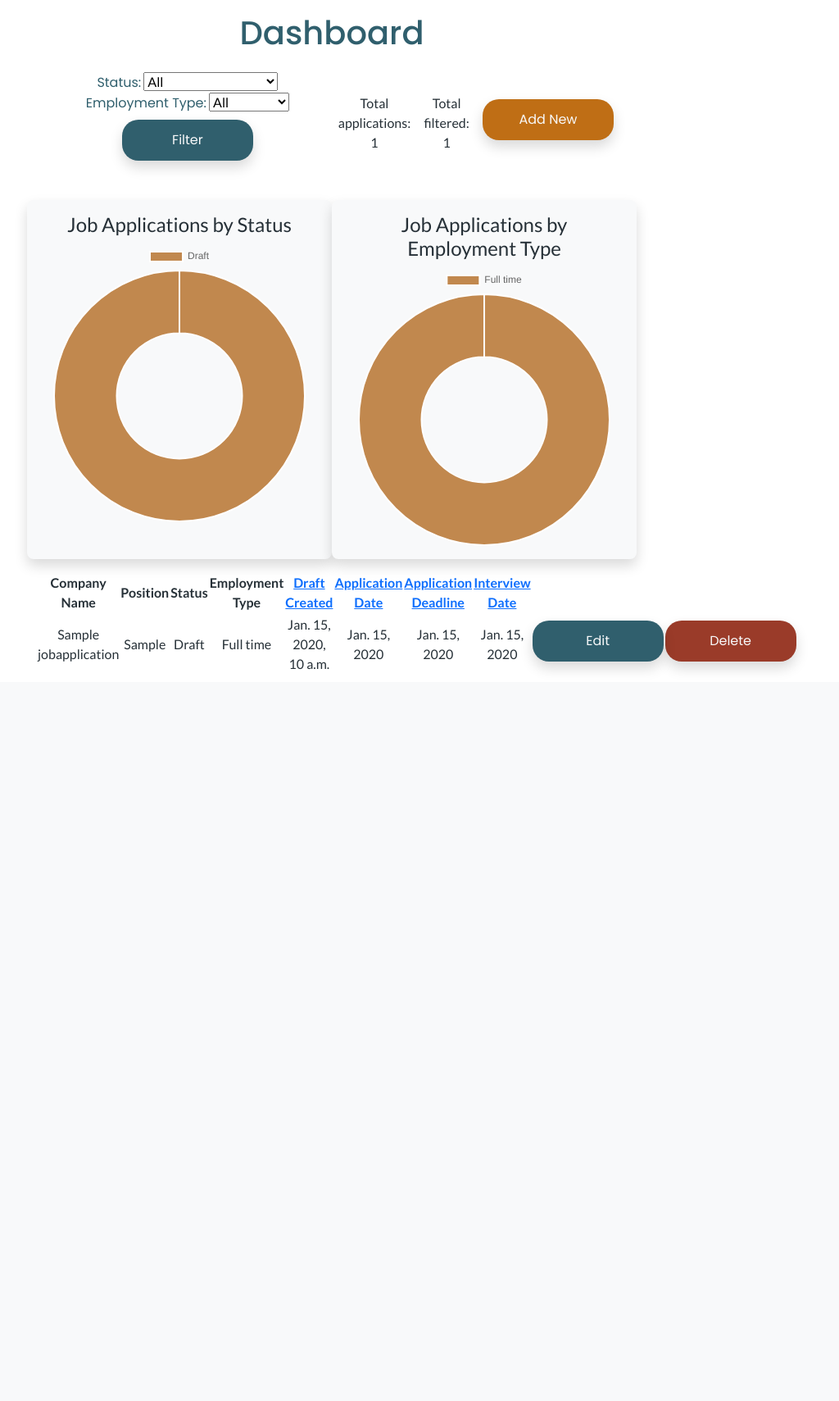
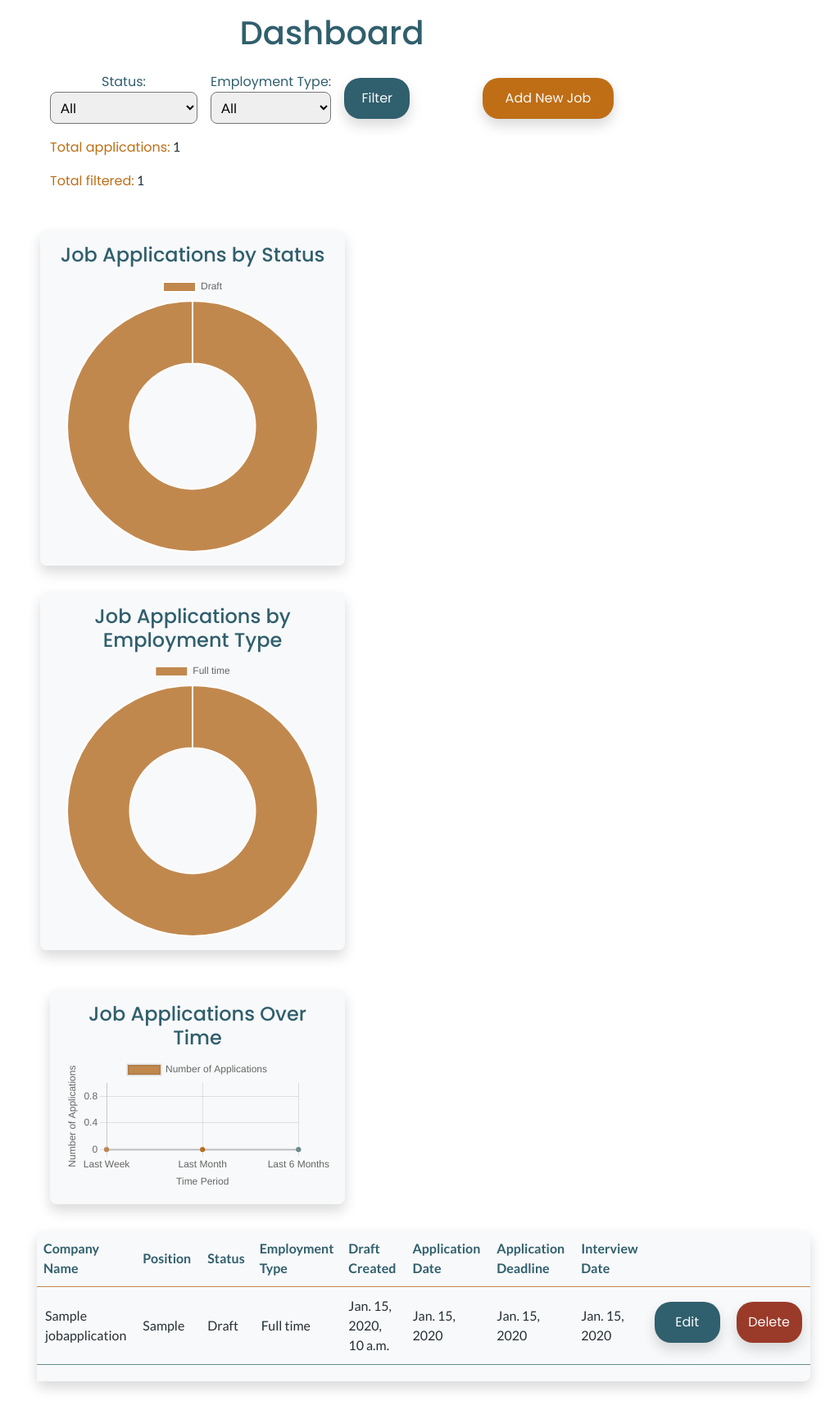
Before and after one commit to Tamas-Gavlider/2410-hackhaton-team5, a Django app: page /dashboard/ in a window 1280 px wide. Shown: the part 165-1874 px from the top of the page at 82% size, without its empty margins (235-1259 px from the left). Before the commit the page ends 982 px from the top, so only its background shows below. Run offline with Django 5.2, Linux system fonts and the light colour scheme; a user stored in the database is signed in; tables that the repository leaves empty hold one stand-in row (values such as "Sample post"); some libraries are stand-ins or nearby versions.

Commit message:
style: add styling to dashboard, add graph, adjust views

```diff
--- a/dashboard/templates/dashboard/dashboard.html
+++ b/dashboard/templates/dashboard/dashboard.html
@@ -4,11 +4,13 @@
 
 <div class="container">
   <div class="row">
-    <div class="col-md-12 col-lg-10 col-xl-8 text-center mx-auto mb-2">
+    <div class="col-lg-10 col-xl-8 text-center mx-auto mb-2">
       <h1>Dashboard</h1>
       <!-- Filter Form -->
-      <div class="d-flex gap-3 align-items-center p-3">
-        <form method="get">
+    <div class="d-flex flex-column gap-3 align-items-start p-3">
+      <div class="d-flex justify-content-between align-items-center w-100">
+        <form method="get" class="d-flex flex-wrap gap-3 align-items-center">
+          <div class="d-flex flex-column">
             <label for="status">Status:</label>
             <select name="status" id="status">
               <option value="">All</option>
@@ -16,29 +18,36 @@
               <option value="{{ value }}" {% if request.GET.status == value %}selected{% endif %}>{{ display }}</option>
               {% endfor %}
             </select>
+          </div>
 
+          <div class="d-flex flex-column">
             <label for="employment_type">Employment Type:</label>
             <select name="employment_type" id="employment_type">
               <option value="">All</option>
               {% for value, display in employment_type_choices %}
-            <option value="{{ value }}" {% if request.GET.employment_type == value %}selected{% endif %}>{{ display }}
-            </option>
+              <option value="{{ value }}" {% if request.GET.employment_type == value %}selected{% endif %}>{{ display }}</option>
               {% endfor %}
             </select>
+          </div>
 
-          <button class="secondary-btn button shadow mt-2 mb-3 btn" type="submit">Filter</button>
+          <button class="secondary-btn button shadow btn" id="dash-btn" type="submit">Filter</button>
         </form>
 
         <div>
-          <span>Total applications:</span>
+          <a class="primary-btn button shadow btn" href="{% url 'add_application' %}">Add New Job</a>
+        </div>
+      </div>
+
+      <div>
+        <span class="total">Total applications:</span>
         <span>{{ total_applications }}</span>
       </div>
       <div>
-          <span>Total filtered:</span>
+        <span class="total">Total filtered:</span>
         <span>{{ total_applications_filtered }}</span>
       </div>
-        <div><a class="primary-btn button shadow mt-2 mb-3 btn" href="{% url 'add_application' %}">Add New</a></div>
     </div>
+
 
       <!-- Dynamic Charts -->
       <div class="row py-3">
@@ -52,21 +61,29 @@
         </div>
       </div>
 
+      <!-- Graph for Applications Over Time -->
+      <div class="chart col-12 col-md-6 rounded-3 shadow p-3">
+        <h4 class="text-center">Job Applications Over Time</h4>
+        <canvas id="applicationsOverTimeChart"></canvas>
+      </div>
+
       <!-- Job Applications Table -->
-      <table>
-        <thead>
-          <tr>
-            <th>Company Name</th>
+          <div class="row">
+            <div class="col mx-auto">
+          <table class="dash-table rounded-3 shadow my-3">
+            <thead class="p-2">
+              <tr class="p-2">
+                <th class="p-2">Company Name</th>
                 <th>Position</th>
                 <th>Status</th>
-            <th>Employment Type</th>
-            <th><a href="?sort_by=draft_created&direction={{ new_direction }}">Draft Created</a></th>
-            <th><a href="?sort_by=application_date&direction={{ new_direction }}">Application Date</a></th>
-            <th><a href="?sort_by=application_deadline&direction={{ new_direction }}">Application Deadline</a></th>
-            <th><a href="?sort_by=interview_date&direction={{ new_direction }}">Interview Date</a></th>
+                <th class="p-2">Employment Type</th>
+                <th><a class="table-link" href="?sort_by=draft_created&direction={{ new_direction }}">Draft Created</a></th>
+                <th><a class="table-link" href="?sort_by=application_date&direction={{ new_direction }}">Application Date</a></th>
+                <th><a class="table-link" href="?sort_by=application_deadline&direction={{ new_direction }}">Application Deadline</a></th>
+                <th><a class="table-link" href="?sort_by=interview_date&direction={{ new_direction }}">Interview Date</a></th>
               </tr>
             </thead>
-        <tbody>
+            <tbody class="p-3">
               {% for application in job_applications %}
               <tr>
                 <td>{{ application.company_name }}</td>
@@ -77,8 +94,8 @@
                 <td>{{ application.application_date|default:"No date set" }}</td>
                 <td>{{ application.application_deadline|default:"No date set" }}</td>
                 <td>{{ application.interview_date|default:"No date set" }}</td>
-            <td><a class="secondary-btn button shadow mt-2 mb-3 btn" href="{% url 'edit_application' application.id %}">Edit</a></td>
-            <td><button type="button" class="delete-btn button shadow mt-2 mb-3 btn" data-bs-toggle="modal"
+                <td><a class="secondary-btn button shadow mt-2 mb-3 btn" id="dash-btn" href="{% url 'edit_application' application.id %}">Edit</a></td>
+                <td><button type="button" class="delete-btn button shadow mt-2 mb-3 btn" id="dash-btn" data-bs-toggle="modal"
                     data-bs-target="#deleteModal{{ application.id }}">
                     Delete
                   </button></td>
@@ -105,7 +122,14 @@
               </tr>
               {% endfor %}
             </tbody>
+            <tfoot>
+              <tr>
+                <td colspan="5" class="empty-row"></td>
+              </tr>
+            </tfoot>
           </table>
+        </div>
+      </div>
     </div>
   </div>
 </div>
@@ -145,6 +169,43 @@
     type: 'doughnut',
     data: employmentTypeData
   });
+
+  // Chart for Job Applications Over Time
+var applicationsOverTimeData = {
+    labels: ['Last Week', 'Last Month', 'Last 6 Months'],
+    datasets: [{
+        label: 'Number of Applications',
+        data: [
+            {{ applied_counts.last_week }},
+            {{ applied_counts.last_month }},
+            {{ applied_counts.last_six_months }}
+        ],
+        backgroundColor: ['#c1884e', '#bf6e15', '#698c8e'],
+    }]
+};
+
+var ctx3 = document.getElementById('applicationsOverTimeChart').getContext('2d');
+var applicationsOverTimeChart = new Chart(ctx3, {
+    type: 'line',
+    data: applicationsOverTimeData,
+    options: {
+        scales: {
+            y: {
+                beginAtZero: true,
+                title: {
+                    display: true,
+                    text: 'Number of Applications'
+                }
+            },
+            x: {
+                title: {
+                    display: true,
+                    text: 'Time Period'
+                }
+            }
+        }
+    }
+});
 </script>
 
 {% endblock content %}
--- a/dashboard/views.py
+++ b/dashboard/views.py
@@ -1,6 +1,8 @@
 from collections import Counter
 from django.shortcuts import render
 from django.contrib.auth.decorators import login_required
+from django.utils import timezone
+from datetime import timedelta
 from job_applications.models import JobApplication
 
 
@@ -19,7 +21,8 @@ def dashboard(request):
         job_applications = job_applications.filter(status=status_filter)
 
     if employment_type_filter:
-        job_applications = job_applications.filter(employment_type=employment_type_filter)
+        job_applications = job_applications.filter(
+            employment_type=employment_type_filter)
 
     # Default sort by draft_created
     sort_by = request.GET.get('sort_by', 'draft_created')
@@ -37,8 +40,19 @@ def dashboard(request):
     total_applications_filtered = job_applications.count()
 
     # Data for Charts
-    status_count = dict(Counter(job_applications.values_list('status', flat=True)))
-    employment_type_count = dict(Counter(job_applications.values_list('employment_type', flat=True)))
+    status_count = dict(
+        Counter(job_applications.values_list('status', flat=True)))
+    employment_type_count = dict(
+        Counter(job_applications.values_list('employment_type', flat=True)))
+
+    # Data for Applications Over Time
+    now = timezone.now()
+    last_week_count = JobApplication.objects.filter(
+        user=user, application_date__gte=now - timedelta(days=7)).count()
+    last_month_count = JobApplication.objects.filter(
+        user=user, application_date__gte=now - timedelta(days=30)).count()
+    last_six_months_count = JobApplication.objects.filter(
+        user=user, application_date__gte=now - timedelta(days=180)).count()
 
     context = {
         'job_applications': job_applications,
@@ -47,8 +61,13 @@ def dashboard(request):
         'new_direction': new_direction,
         'total_applications': total_applications,
         'total_applications_filtered': total_applications_filtered,
-        'status_count': status_count,  # Pass status data to the template
-        'employment_type_count': employment_type_count,  # Pass employment type data to the template
+        'status_count': status_count,
+        'employment_type_count': employment_type_count,
+        'applied_counts': {
+            'last_week': last_week_count,
+            'last_month': last_month_count,
+            'last_six_months': last_six_months_count,
+        },
     }
 
     return render(request, 'dashboard/dashboard.html', context)
--- a/static/css/base.css
+++ b/static/css/base.css
@@ -32,7 +32,7 @@ main {
   min-height: calc(100vh - 50px);
 }
 
-h1, h2, h3, h5,
+h1, h2, h3, h4, h5,
 .logo-text,
 .form-label,
 label {
@@ -114,6 +114,52 @@ textarea {
 /* Dashboard */
 .chart  {
   background-color: var(--light-gray);
+  margin: 1rem;
+}
+
+.dash-table {
+  background-color: var(--light-gray);
+  margin: 0 auto;
+  padding: 10px;
+  text-align: left;
+}
+
+.dash-table thead {
+  border-bottom: 1px solid var(--light-orange);
+}
+
+.dash-table tbody tr {
+  border-bottom: 1px solid var(--light-turqouise);
+}
+
+.dash-table tbody td, .dash-table thead th {
+  padding: 10px;
+}
+
+.dash-table thead th,
+.table-link {
+  color: var(--dark-turqouise);
+  text-decoration: none;
+}
+
+.empty-row {
+  height: 20px;
+  background-color: var(--light-gray);
+}
+
+#dash-btn {
+  width: 80px;
+}
+
+.total {
+  color: var(--bright-orange);
+  font-family: "Poppins", serif;
+}
+
+select#employment_type,
+select#status {
+  border-radius: 8px;
+  padding: 0.5rem;
 }
 
 /* Applications */
```
Lines whose indentation alone changed are shown as unchanged.
